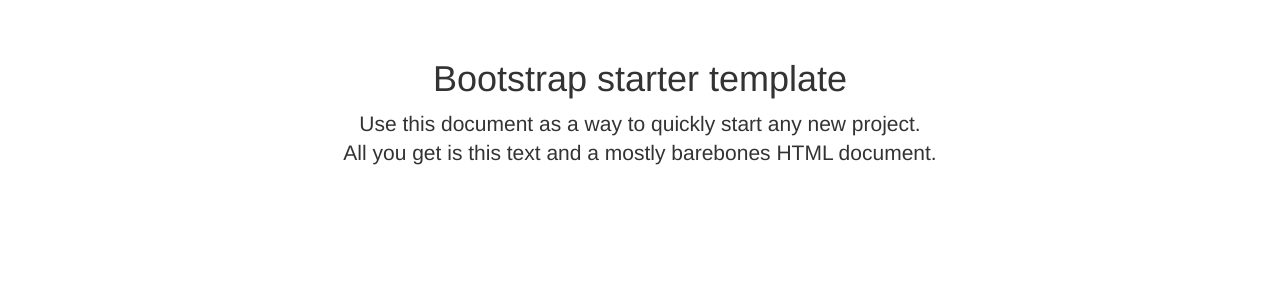
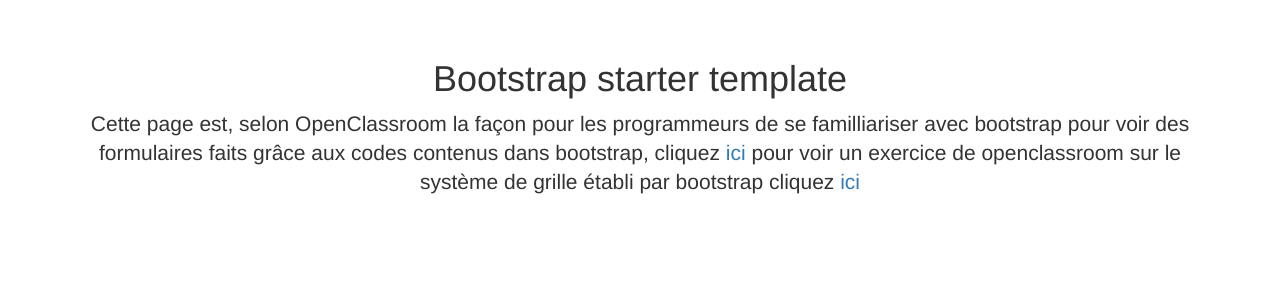
Before and after one commit to Brasegapok/ACTIVITES, a PHP site: page / in a window 1280 px wide. Shown: the part 51-351 px from the top of the page. Run offline with PHP 8.4, Linux system fonts and the light colour scheme; some libraries are stand-ins or nearby versions.

Commit message:
Modification de l'index pour permettre la navigation aux pages
et indiquer ce qu'on a fait

```diff
--- a/Mami_ActiviteBootstrap/index.php
+++ b/Mami_ActiviteBootstrap/index.php
@@ -35,9 +35,7 @@ and open the template in the editor.
           <script src="https://oss.maxcdn.com/respond/1.4.2/respond.min.js"></script>
         <![endif]-->
     </head>
-
     <body>
-
         <div class="navbar navbar-inverse navbar-fixed-top">
             <div class="container">
                 <div class="navbar-header">
@@ -58,17 +56,17 @@ and open the template in the editor.
                 </div><!--/.nav-collapse -->
             </div>
         </div>
-
         <div class="container">
-
             <div class="starter-template">
                 <h1>Bootstrap starter template</h1>
-                <p class="lead">Use this document as a way to quickly start any new project.<br> All you get is this text and a mostly barebones HTML document.</p>
+                <p class="lead">
+                    Cette page est, selon OpenClassroom la façon
+                    pour les programmeurs de se familliariser avec bootstrap
+                    pour voir des formulaires faits grâce aux codes contenus dans bootstrap, cliquez <a href="Formulaire.php">ici</a>
+                    pour voir un exercice de openclassroom sur le système de grille établi par bootstrap cliquez <a href="grille.php">ici</a>
+                </p>
             </div>
-
         </div><!-- /.container -->
-
-
         <!-- Bootstrap core JavaScript
         ================================================== -->
         <!-- Placed at the end of the document so the pages load faster -->
```
